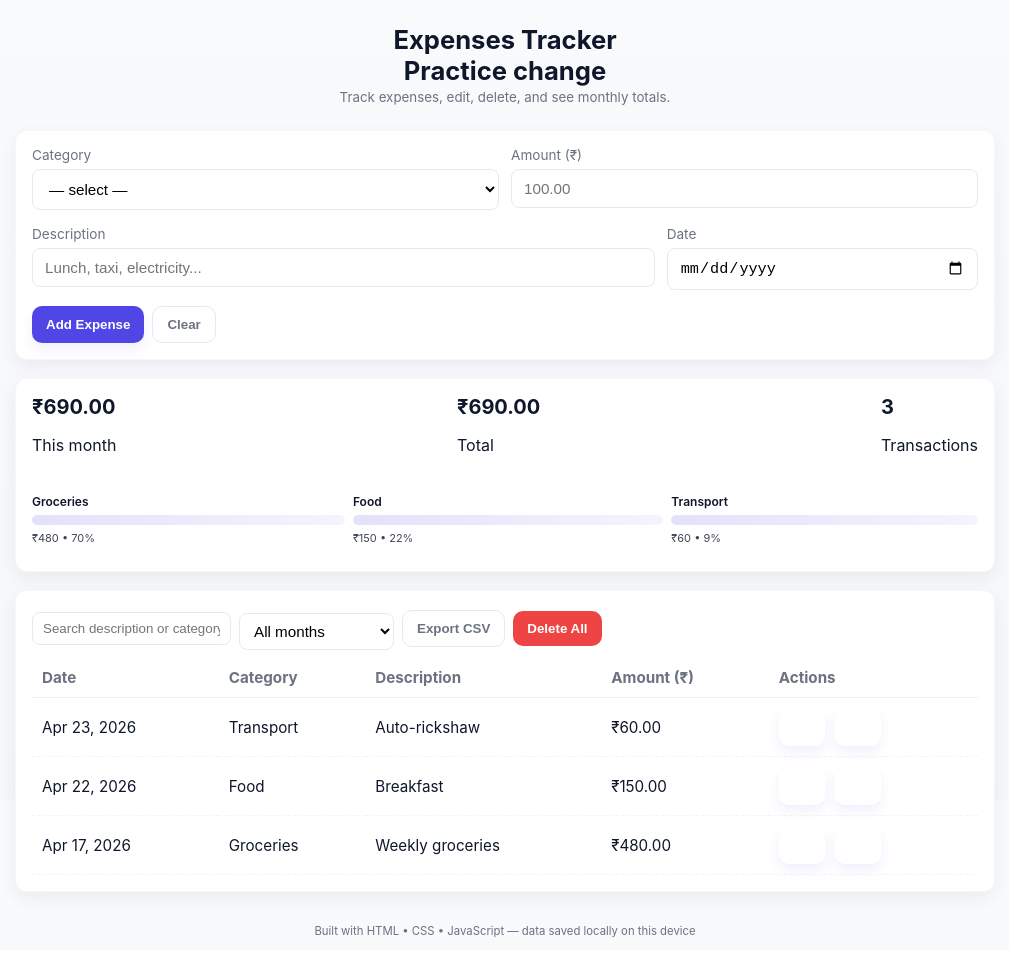
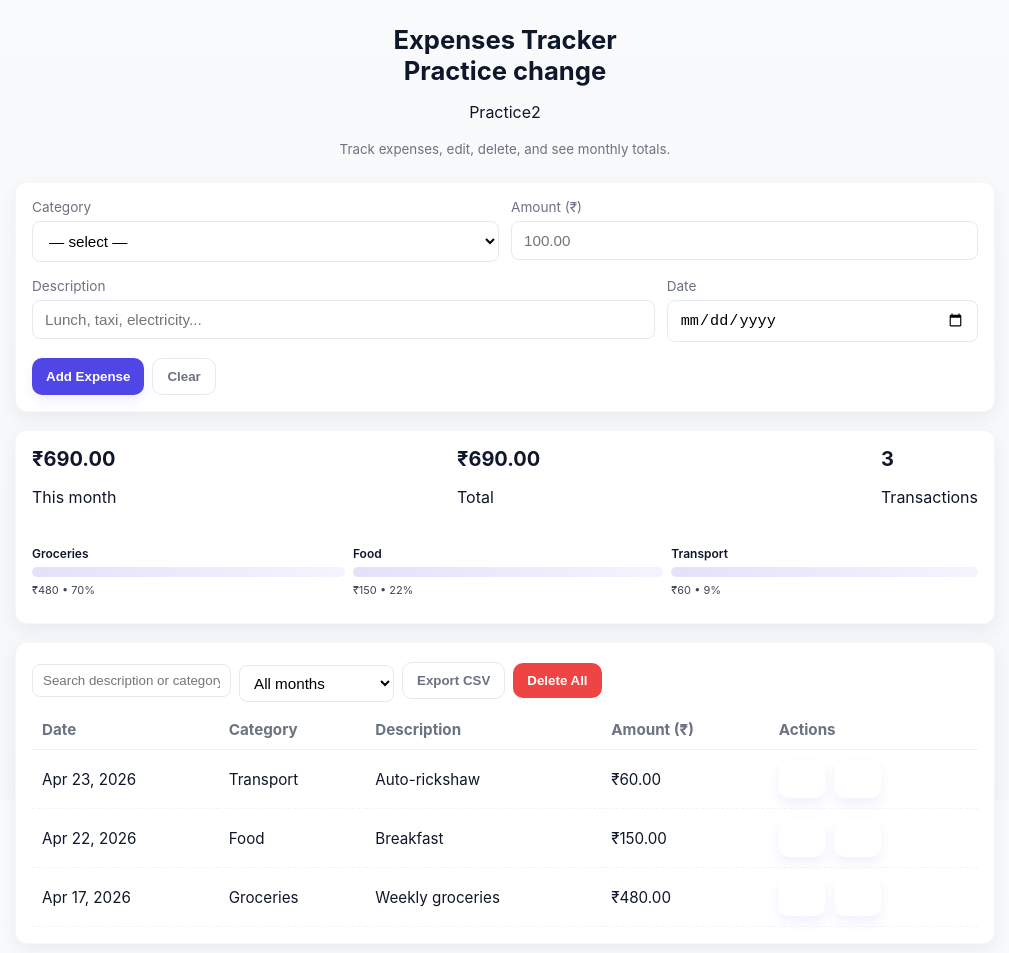
Before and after one commit to gopikas0408/Expense_Tracker, a plain HTML site: page index.html in a window 1280 px wide. Shown: the top 953 px of the page, without its empty margins (135-1144 px from the left). Drawn offline with Linux system fonts and the light colour scheme.

Commit message:
practice2

```diff
--- a/index.html
+++ b/index.html
@@ -11,6 +11,7 @@
     <header class="header">
       <h1>Expenses Tracker</h1>
       <h1>Practice change</h1>
+      <p>Practice2</p>
       <small>Track expenses, edit, delete, and see monthly totals.</small>
     </header>
 
```
